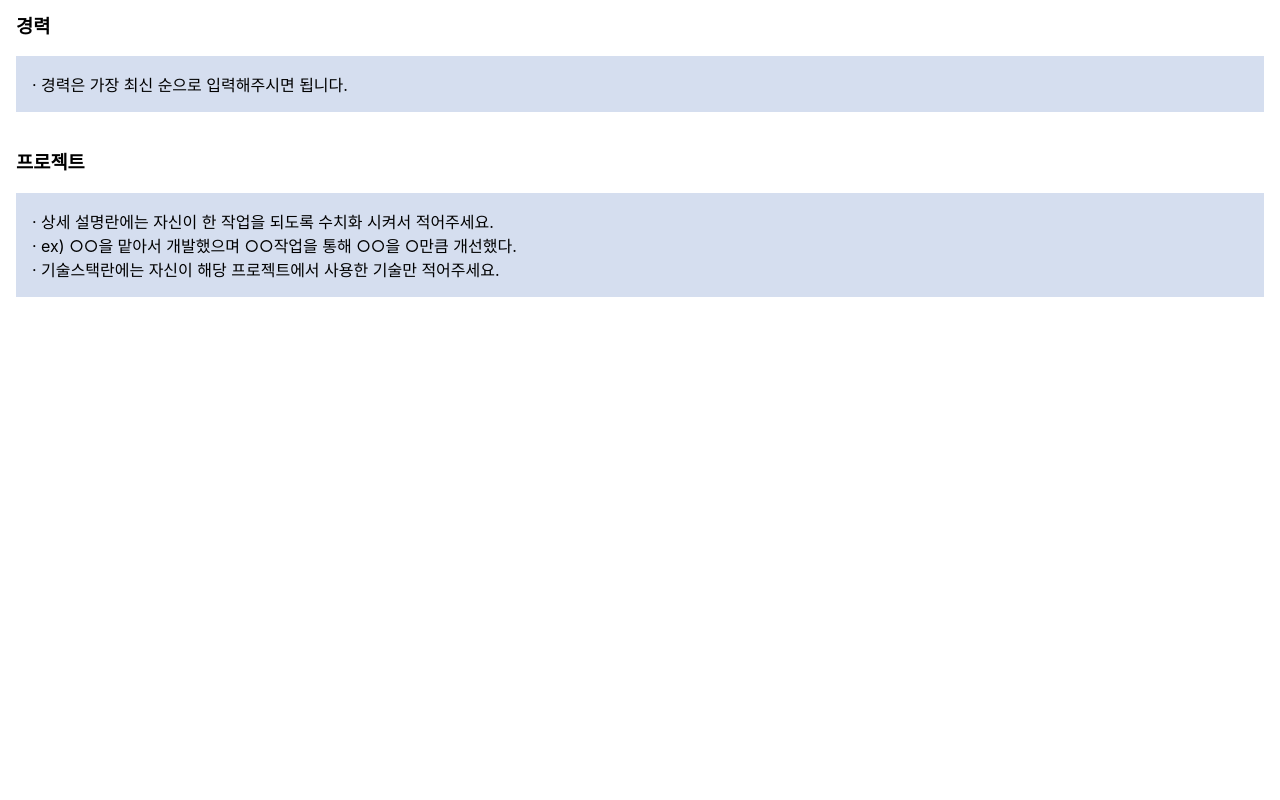
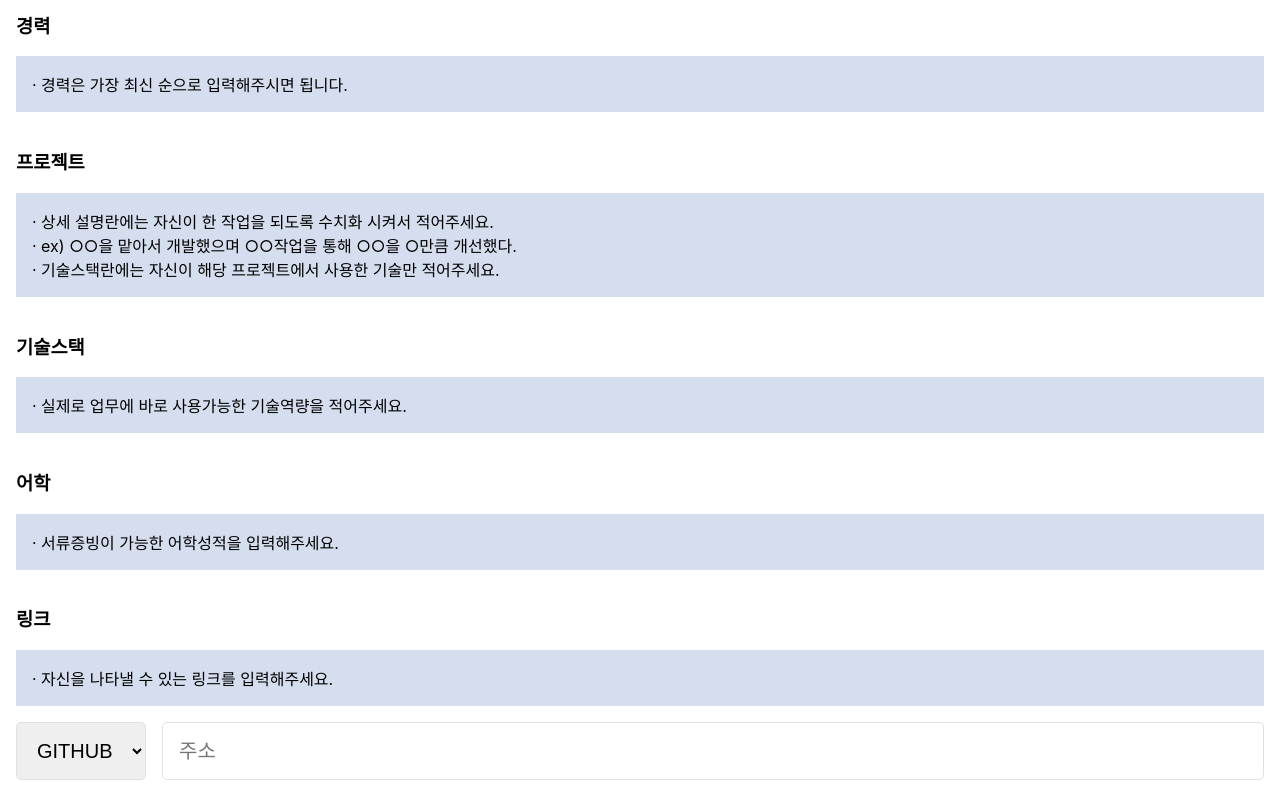
Before and after one commit to ryuhojin/-, a React app: page /write in a window 1280 px wide. Shown: the part 560-1360 px from the top of the page. Before the commit the page ends 873 px from the top, so only its background shows below. Built offline with nearby package versions, Linux system fonts and the light colour scheme; the HTML template or start-up script is replaced by a standard one; a web font is replaced by a local one.

Commit message:
update 이력 목록추가

```diff
--- /dev/null
+++ b/src/components/resume/ResumeAward.tsx
@@ -0,0 +1,20 @@
+import styled from "styled-components";
+import ResumeFormTitle from "./ResumeFormTitle";
+const StyledResumeAward = styled.div``;
+
+const ResumeAward = () => {
+  return (
+    <>
+      <ResumeFormTitle
+        title={
+          <>
+            <span>수상이력</span>
+          </>
+        }
+      >
+        <>· 증빙가능한 수상이력만 제출하여 주시길 바랍니다.</>
+      </ResumeFormTitle>
+    </>
+  );
+};
+export default ResumeAward;
--- a/src/components/resume/ResumeForm.tsx
+++ b/src/components/resume/ResumeForm.tsx
@@ -1,6 +1,13 @@
 import styled from "styled-components";
-import { ResumeCareer, ResumeIntro, ResumeSchool } from "./";
-import ResumeProject from "./ResumeProject";
+import {
+  ResumeCareer,
+  ResumeIntro,
+  ResumeSchool,
+  ResumeProject,
+  ResumeTech,
+} from "./";
+import ResumeLanguage from "./ResumeLanguage";
+import ResumeLink from "./ResumeLink";
 const StyledResumForm = styled.div`
   display: flex;
   flex-direction: column;
@@ -13,6 +20,9 @@ const ResumeForm = () => {
         <ResumeSchool />
         <ResumeCareer />
         <ResumeProject />
+        <ResumeTech />
+        <ResumeLanguage />
+        <ResumeLink />
       </StyledResumForm>
     </>
   );
--- /dev/null
+++ b/src/components/resume/ResumeLanguage.tsx
@@ -0,0 +1,19 @@
+import styled from "styled-components";
+import ResumeFormTitle from "./ResumeFormTitle";
+const StyledResumeLanguage = styled.div`
+
+`
+
+const ResumeLanguage = () => {
+    return <>
+        <ResumeFormTitle title={
+            <>
+                <span>어학</span>
+            </>}>
+            <>
+                · 서류증빙이 가능한 어학성적을 입력해주세요.
+            </>
+        </ResumeFormTitle>
+    </>
+}
+export default ResumeLanguage;
--- /dev/null
+++ b/src/components/resume/ResumeLink.tsx
@@ -0,0 +1,50 @@
+import styled from "styled-components";
+import ResumeFormTitle from "./ResumeFormTitle";
+const StyledResumeLink = styled.div``;
+const StyledLinkRow = styled.div`
+  display: flex;
+  justify-content: space-between;
+  input,
+  select {
+    line-height: 1.125rem;
+    font-size: 1.25rem;
+    padding: 1rem;
+    outline: none;
+    border-radius: 5px;
+    border: 1px solid #e1e1e1;
+  }
+  select {
+  }
+  input:last-child {
+    flex-grow: 1;
+    margin-left: 1rem;
+  }
+`;
+
+const ResumeLink = () => {
+  return (
+    <>
+      <ResumeFormTitle
+        title={
+          <>
+            <span>링크</span>
+          </>
+        }
+      >
+        <>· 자신을 나타낼 수 있는 링크를 입력해주세요.</>
+      </ResumeFormTitle>
+      <StyledResumeLink>
+        <StyledLinkRow>
+          <select>
+            <option>GITHUB</option>
+            <option>BLOG</option>
+            <option>ETC</option>
+          </select>
+          <input type="text" placeholder="주소" />
+        </StyledLinkRow>
+      </StyledResumeLink>
+      <br />
+    </>
+  );
+};
+export default ResumeLink;
--- /dev/null
+++ b/src/components/resume/ResumeTech.tsx
@@ -0,0 +1,19 @@
+import styled from "styled-components";
+import ResumeFormTitle from "./ResumeFormTitle";
+const StyledResumeTech = styled.div`
+
+`
+
+const ResumeTech = () => {
+    return <>
+        <ResumeFormTitle title={
+            <>
+                <span>기술스택</span>
+            </>}>
+            <>
+                · 실제로 업무에 바로 사용가능한 기술역량을 적어주세요.
+            </>
+        </ResumeFormTitle>
+    </>
+}
+export default ResumeTech;
```
Also changed, not shown: src/components/resume/index.ts (+8 -4 lines).
